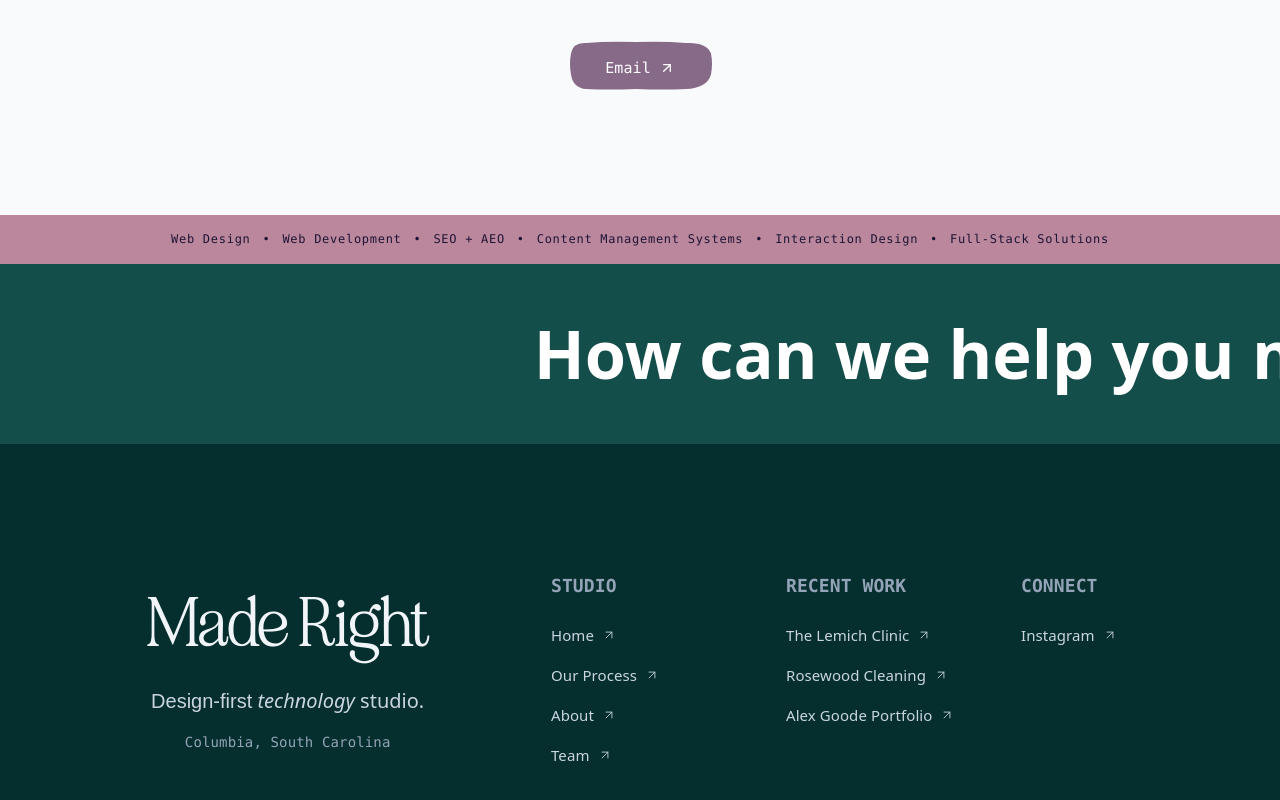
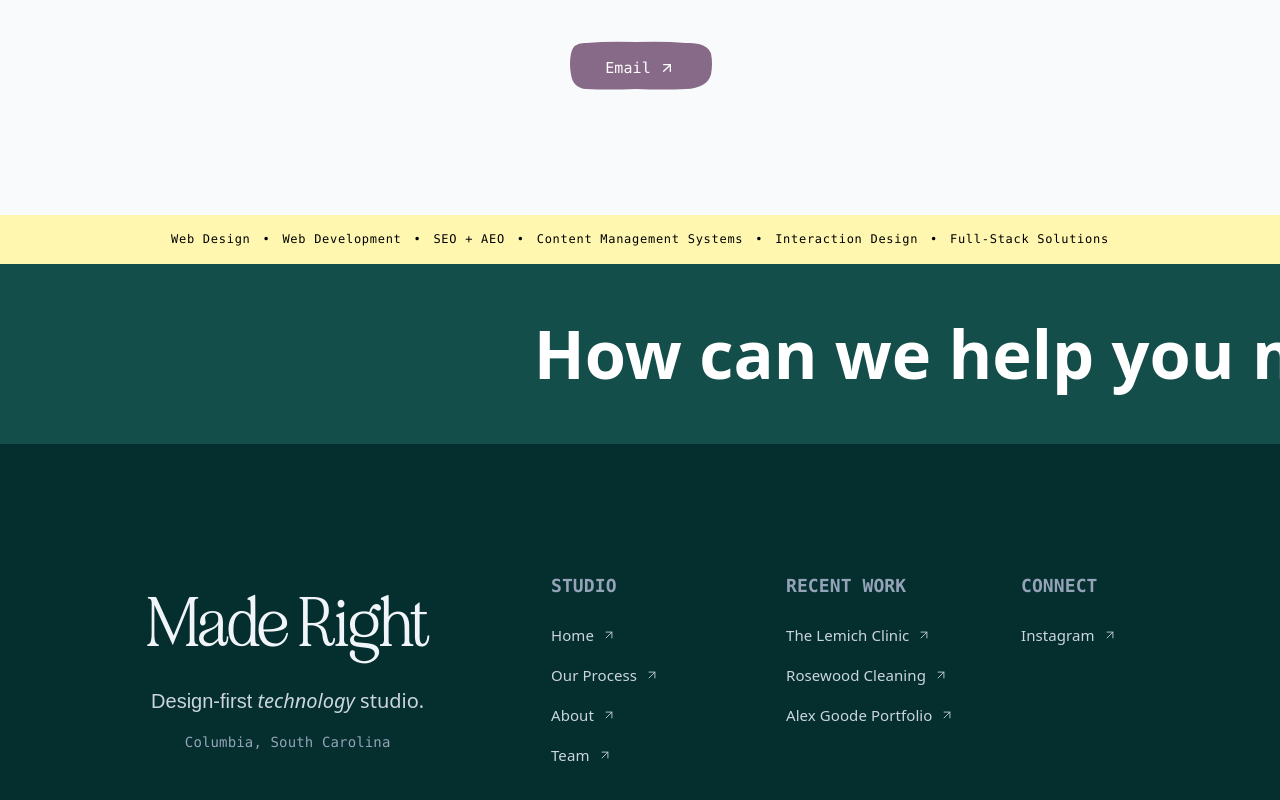
Before and after one commit to alexgoodestudio/maderight.studio, a React (Create React App) app: page / in a window 1280 px wide. Shown: the part 6500-7300 px from the top of the page. Built offline with nearby package versions, Linux system fonts and the light colour scheme; a web font is replaced by a local one.

Commit message:
simple color changes2

```diff
--- a/src/Components/Contact.js
+++ b/src/Components/Contact.js
@@ -25,12 +25,13 @@ function Contact() {
 
         <button
           onClick={handleContactClick}
-          className="btn-contact text-md font-mono text-sky-50 position-relative border-0 d-inline-flex align-items-center justify-content-center"
+          className="btn-contact text-decoration-none d-inline-flex align-items-center justify-content-center px-3 text-md font-mono position-relative border-0"
           style={{
             background: 'transparent',
             cursor: 'pointer',
             height: window.innerWidth <= 768 ? "50px" : "60px",
             minWidth: window.innerWidth <= 768 ? "130px" : "150px",
+            color: '#4A2D3E'
           }}
         >
           <ButtonShape
@@ -40,7 +41,7 @@ function Contact() {
             className="position-absolute top-0 start-0"
             style={{ pointerEvents: 'none' }}
           />
-          <span className="position-relative text-white  d-flex align-items-center gap-2" style={{ zIndex: 1 }}>
+          <span className="position-relative d-flex align-items-center p-2 gap-2 text-white" style={{ zIndex: 1 }}>
             Email
             <ArrowUpRight size={window.innerWidth <= 768 ? 14 : 16} strokeWidth={2} />
           </span>
--- a/src/Components/NavBanner.js
+++ b/src/Components/NavBanner.js
@@ -25,15 +25,20 @@ function NavBanner() {
 
     // Seamless infinite scroll - animate from right to left
     // Start at -textWidth and animate to 0, creating seamless loop
-    gsap.fromTo(el,
+    const animation = gsap.fromTo(el,
       { x: -textWidth },
       {
         x: 0,
         duration: 20,
         ease: "none",
-        repeat: -1
+        repeat: -1,
+        force3D: true
       }
     );
+
+    return () => {
+      animation.kill();
+    };
   }, [isMobile]);
 
   const bannerText = "Web Design • Web Development • SEO • Content Management Systems • Interaction Design • ";
@@ -46,8 +51,7 @@ function NavBanner() {
       aria-label="Site information banner"
       style={{
         height: isMobile ? '40px' : 'auto',
-        backgroundColor: '#BB879D',
-        color: '#1E1435'
+        backgroundColor: '#FFF7AF'
       }}
     >
       {isMobile ? (
@@ -58,13 +62,14 @@ function NavBanner() {
             whiteSpace: 'nowrap',
             paddingTop: '12px',
             paddingBottom: '12px',
-            color: '#1E1435'
+            color: '#000000',
+            willChange: 'transform'
           }}
         >
           {bannerText.repeat(3)}
         </span>
       ) : (
-        <p className="text-xs font-mono pb-3 pt-3 mb-0 nav-banner-text text-center" style={{ color: '#1E1435' }}>
+        <p className="text-xs font-mono pb-3 pt-3 mb-0 nav-banner-text text-center" style={{ color: '#000000' }}>
           Web Design <span className="mx-1"> • </span> Web Development <span className="mx-1"> • </span> SEO + AEO <span className="mx-1"> • </span> Content Management Systems <span className="mx-1"> • </span> Interaction Design <span className="mx-1"> • </span> Full-Stack Solutions
         </p>
       )}
```
